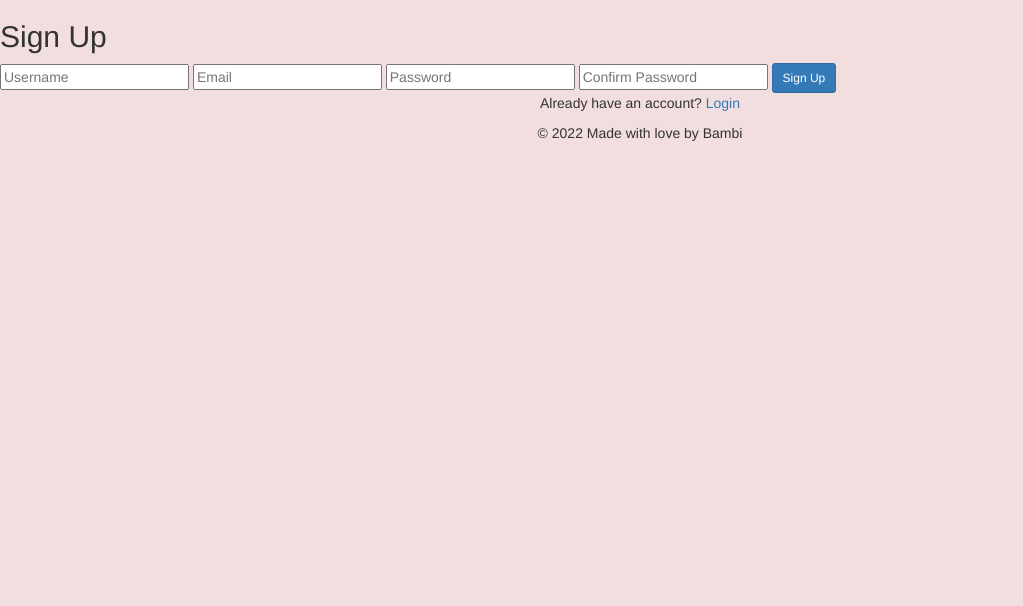
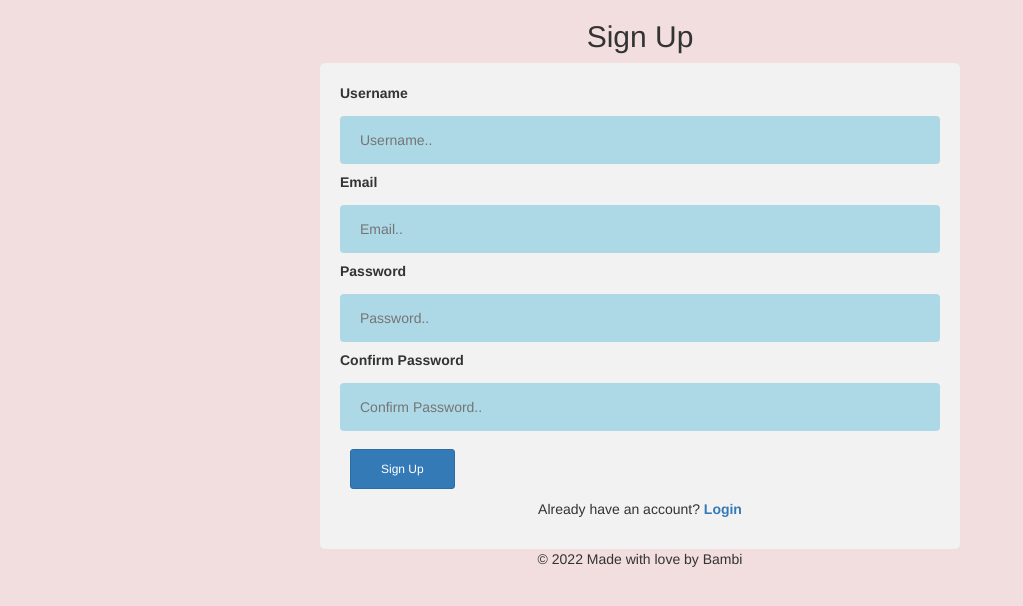
Before and after one commit to Moni-que/INSTAPICS, a Django app: page /signup in a window 1280 px wide. Shown: the part 52-658 px from the top of the page, without its empty margins (0-1023 px from the left). Run offline with Django 4.2, Linux system fonts and the light colour scheme; some libraries are stand-ins or nearby versions.

Commit message:
style signup page

```diff
--- a/insta/templates/all_templates/signin.html
+++ b/insta/templates/all_templates/signin.html
@@ -21,7 +21,7 @@
     <input type="submit" class="signin_button btn btn-primary btn-sm" value="Log In">
 
     <div class="mt-5">
-        <p class="">Don't Have An account?<a href="{% url 'signup' %}" class=""> Sign Up</a></p>
+        <p class="">Don't Have An account?<b><a href="{% url 'signup' %}" class=""> Sign Up</a></b></p>
     </div>
 </div>
 {% endblock %}
--- a/insta/templates/all_templates/signup.html
+++ b/insta/templates/all_templates/signup.html
@@ -1,25 +1,39 @@
 {% extends 'all_templates/base.html' %}
 {% load bootstrap3 %}
 {% block content %}
-<div id="wrapper" class="flex flex-col justify-between h-screen">
-    <div class="lg:p-12 max-w-md max-w-xl lg:my-0 my-12 mx-auto p-6 space-y-">
-        <h2 class="lg:text-3xl text-xl font-semibold mb-6"> Sign Up</h2>
+
+
+<h2 class="text-center">Sign Up</h2>
+
     {% for message in messages %}
         <h5>{{ message }}</h5>
     {% endfor %}
+
+<div class="my_signup_div">
   <form action="" method="POST">
     {% csrf_token %}
-            <div class="card">
-                <input type="text" name="username" placeholder="Username">
-                <input type="email" name="email" placeholder="Email">
-                <input type="password" name="password" placeholder="Password">
-                <input type="text" name="confirm_password" placeholder="Confirm Password">
-                <input type="submit" class="btn btn-primary btn-sm" value="Sign Up">
+    <label for="username">Username</label>
+    <input class="signup_input" type="text" id="username" name="username" placeholder="Username..">
+
+    <label for="email">Email</label>
+    <input class="signup_input" type="email" id="email" name="email" placeholder="Email..">
+
+    <label for="password">Password</label>
+    <input class="signup_input" type="password" id="password" name="password" placeholder="Password..">
+
+    <label for="confirm_password">Confirm Password</label>
+    <input class="signup_input" type="password" id="confirm_password" name="confirm_password" placeholder="Confirm Password..">
+
+    <input type="submit" class="signup_button btn btn-primary btn-sm" value="Sign Up">
+
     <div class="text-center mt-5 space-x-2">
-                <p class="text-base"> Already have an account? <a href="{% url 'signin' %}"> Login </a></p>
-            </div>
+        <p class="text-base"> Already have an account? <b><a href="{% url 'signin' %}"> Login </a></b></p>
     </div>
   </form>
 </div>
-</div>
+
+
+
+
+
 {% endblock %}
--- a/static/css/instagram.css
+++ b/static/css/instagram.css
@@ -41,7 +41,7 @@ li{
 
 .signin_input {
     width: 100%;
-    background-color: #4CAF50;
+    background-color: lightblue;
     color: white;
     padding: 14px 20px;
     margin: 8px 0;
@@ -65,3 +65,24 @@ input[type=submit]:hover {
     padding: 10px 30px;
     margin: 10px;
 }
+.signup_input {
+    width: 100%;
+    background-color: lightblue;
+    color: white;
+    padding: 14px 20px;
+    margin: 8px 0;
+    border: none;
+    border-radius: 4px;
+    cursor: pointer;
+}
+.my_signup_div{
+    border-radius: 5px;
+    background-color: #f2f2f2;
+    padding: 20px;
+    width: 50%;
+    margin: auto;
+}
+.signup_button{
+    padding: 10px 30px;
+    margin: 10px;
+}
```
Lines whose indentation alone changed are shown as unchanged.
